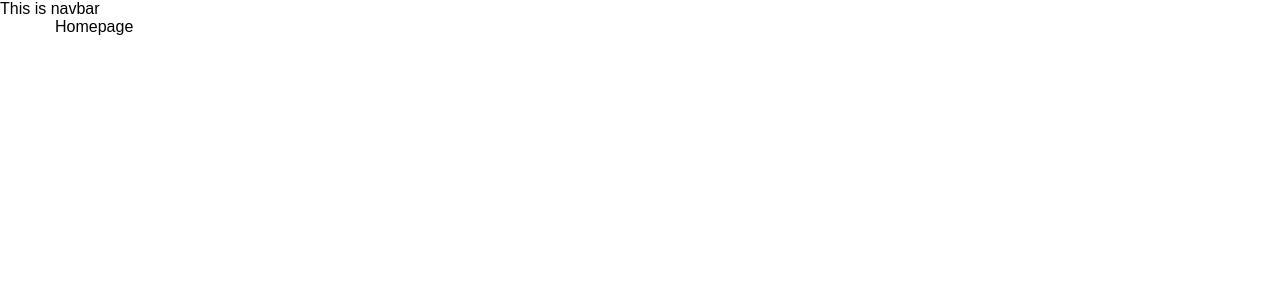
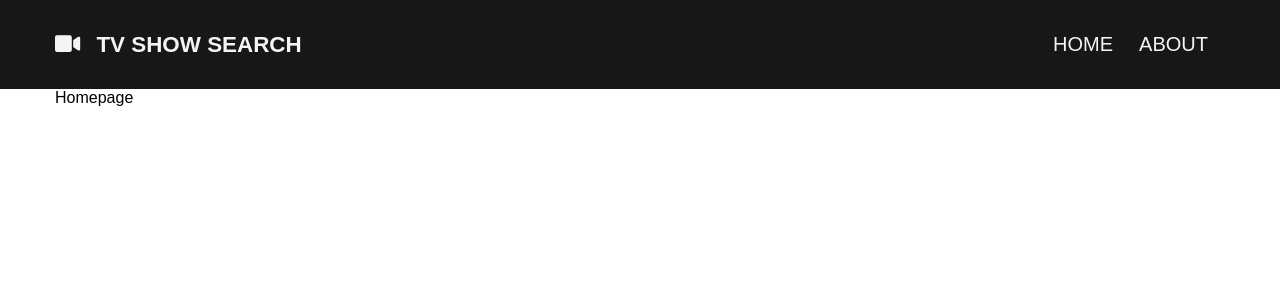
Before and after one commit to programer1983/React-TV-API-Search-app, a React (Create React App) app: page / in a window 1280 px wide. Shown: the top 300 px of the page. Built offline with nearby package versions, Linux system fonts and the light colour scheme.

Commit message:
creating a navbar;

```diff
--- a/public/index.html
+++ b/public/index.html
@@ -5,39 +5,14 @@
     <link rel="icon" href="%PUBLIC_URL%/favicon.ico" />
     <meta name="viewport" content="width=device-width, initial-scale=1" />
     <meta name="theme-color" content="#000000" />
-    <meta
-      name="description"
-      content="Web site created using create-react-app"
-    />
+    <meta name="description" content="Web site created using create-react-app" />
     <link rel="apple-touch-icon" href="%PUBLIC_URL%/logo192.png" />
-    <!--
-      manifest.json provides metadata used when your web app is installed on a
-      user's mobile device or desktop. See https://developers.google.com/web/fundamentals/web-app-manifest/
-    -->
     <link rel="manifest" href="%PUBLIC_URL%/manifest.json" />
-    <!--
-      Notice the use of %PUBLIC_URL% in the tags above.
-      It will be replaced with the URL of the `public` folder during the build.
-      Only files inside the `public` folder can be referenced from the HTML.
-
-      Unlike "/favicon.ico" or "favicon.ico", "%PUBLIC_URL%/favicon.ico" will
-      work correctly both with client-side routing and a non-root public URL.
-      Learn how to configure a non-root public URL by running `npm run build`.
-    -->
-    <title>React App</title>
+    <link rel="stylesheet" href="https://cdnjs.cloudflare.com/ajax/libs/font-awesome/6.0.0/css/all.min.css" integrity="sha512-9usAa10IRO0HhonpyAIVpjrylPvoDwiPUiKdWk5t3PyolY1cOd4DSE0Ga+ri4AuTroPR5aQvXU9xC6qOPnzFeg==" crossorigin="anonymous" referrerpolicy="no-referrer" />
+    <title>TV Show</title>
   </head>
   <body>
     <noscript>You need to enable JavaScript to run this app.</noscript>
     <div id="root"></div>
-    <!--
-      This HTML file is a template.
-      If you open it directly in the browser, you will see an empty page.
-
-      You can add webfonts, meta tags, or analytics to this file.
-      The build step will place the bundled scripts into the <body> tag.
-
-      To begin the development, run `npm start` or `yarn start`.
-      To create a production bundle, use `npm run build` or `yarn build`.
-    -->
   </body>
 </html>
--- a/src/components/Navbar.js
+++ b/src/components/Navbar.js
@@ -1,9 +1,27 @@
+import {Link} from "react-router-dom"
+
 
 const Navbar = () => {
   return (
-    <nav className="navbar">
-       This is navbar
-    </nav>
+    <div className="navbar">
+      <div className="container">
+        <nav className="navbar__nav">
+             <h3 className="nav__brand">
+               <Link to="/">
+                 <i className="fas fa-video"></i> TV SHOW SEARCH
+               </Link>
+             </h3>
+             <ul className="nav__links">
+               <li className="links__link">
+                 <Link to="/">HOME</Link>
+               </li>
+               <li className="links__link">
+                 <Link to="/about">ABOUT</Link>
+               </li>
+             </ul>
+        </nav>
+       </div>
+    </div>
   )
 }
 
--- a/src/index.css
+++ b/src/index.css
@@ -11,3 +11,52 @@ body {
   max-width: 1170px;
   margin: auto;
 }
+
+/* Navbar Styles */
+
+.navbar {
+  padding: 1rem;
+  background-color: #171717;
+}
+
+.navbar__nav {
+  display: flex;
+  justify-content: space-between;
+  align-items: center;
+}
+
+.nav__brand  a {
+  font-size: 1.4rem;
+  color: #f4f4f4;
+  text-decoration: none;
+}
+
+.fas {
+  margin-right: 10px;
+}
+
+.nav__brand  a:hover {
+   color: #3c948b
+}
+
+
+.nav__links {
+  display: flex;
+  list-style: none;
+  align-items: center;
+}
+
+.links__link a {
+  display: block;
+  padding: 1rem;
+  color: #f4f4f4;
+  text-decoration: none;
+  padding-left: 0.5rem;
+  border: 1px solid #171717;
+  font-size: 20px;
+}
+
+.links__link a:hover {
+  border-bottom: 1px solid #3c948b;
+  color: #3c948b;
+}
```
